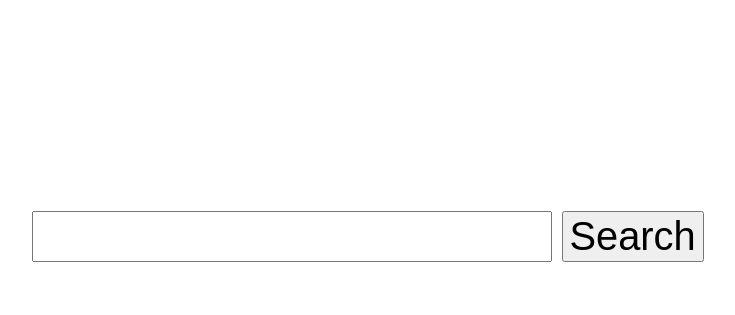
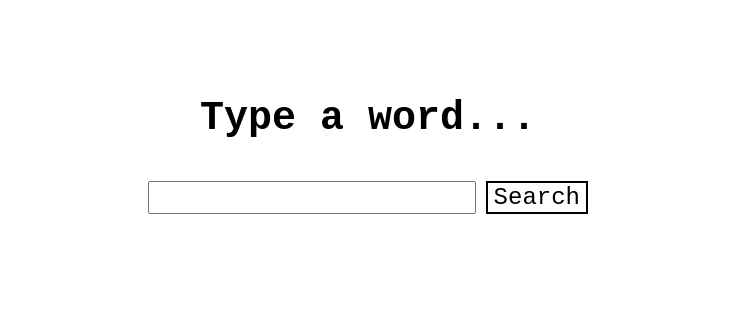
Before and after one commit to timjden/dict-bot, a plain HTML site: page index.html in a window 1280 px wide. Shown: the part 124-439 px from the top of the page, without its empty margins (272-1007 px from the left). Drawn offline with Linux system fonts and the light colour scheme.

Commit message:
more styling

```diff
--- a/index.html
+++ b/index.html
@@ -6,7 +6,8 @@
     </head>
     <body>
         <div class="flexbox-container">
-            <div class="flexbox-item">
+            <h1 class="flexbox-item heading">Type a word... </h1>
+            <div class="flexbox-item word-input">
                 <input class="word" type="text">
                 <button class="submit">Search</button>
             </div>
--- a/styles.css
+++ b/styles.css
@@ -1,6 +1,6 @@
 * {
-    font-family: Arial, Helvetica, sans-serif;
-    font-size: larger;
+    font-family: monospace;
+    font-size: 16px;
 }
 
 body {
@@ -8,13 +8,14 @@ body {
 }
 
 .flexbox-container {
+   /*  background: yellow; */
     display: flex;
-    justify-content: center;
+    flex-direction: column;
     align-items: center;
     position: absolute;
     height: 100%;
     width: 100%;
-    flex-direction: column;
+    top: 25%;
 }
 
 .flexbox-item {
@@ -22,12 +23,42 @@ body {
     padding: 10px;
     margin: 10px;
     text-align: center;
+    width: 50%;
+}
+
+.heading {
+    font-size: 2.5em;
+}
+
+.word-input {
+    /* background: green; */
+}
+
+.word {
+    width: 50%;
+    font-size: 1.5em
+}
+
+.submit {
+    background-color: white;
+    border: 2px solid black;
+    text-align: center;
+    cursor: pointer;
+    font-size: 1.5em
+}
+
+.submit:hover {
+    border-color: white;
+}
+
+.definition-title {
+    /* background: blue; */
+    font-size: 1.5em;
+    min-height: 1.5em;
 }
 
 .definition {
-    /* border: 1px solid red; */
+    /* background: red; */
+    font-size: 1.5em;
+    min-height: 1.5em
 }
-
-.definition-title {
-    /* border: 1px solid blue; */
-}
```
